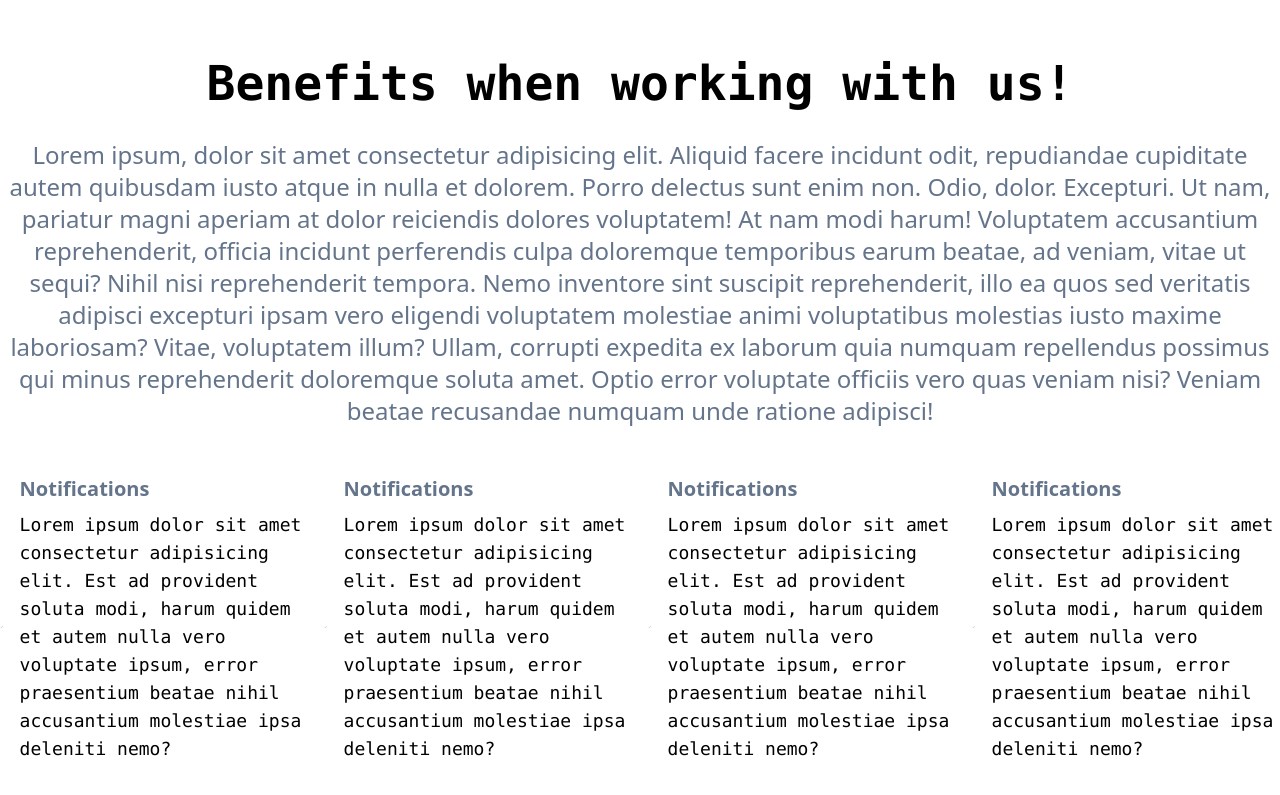
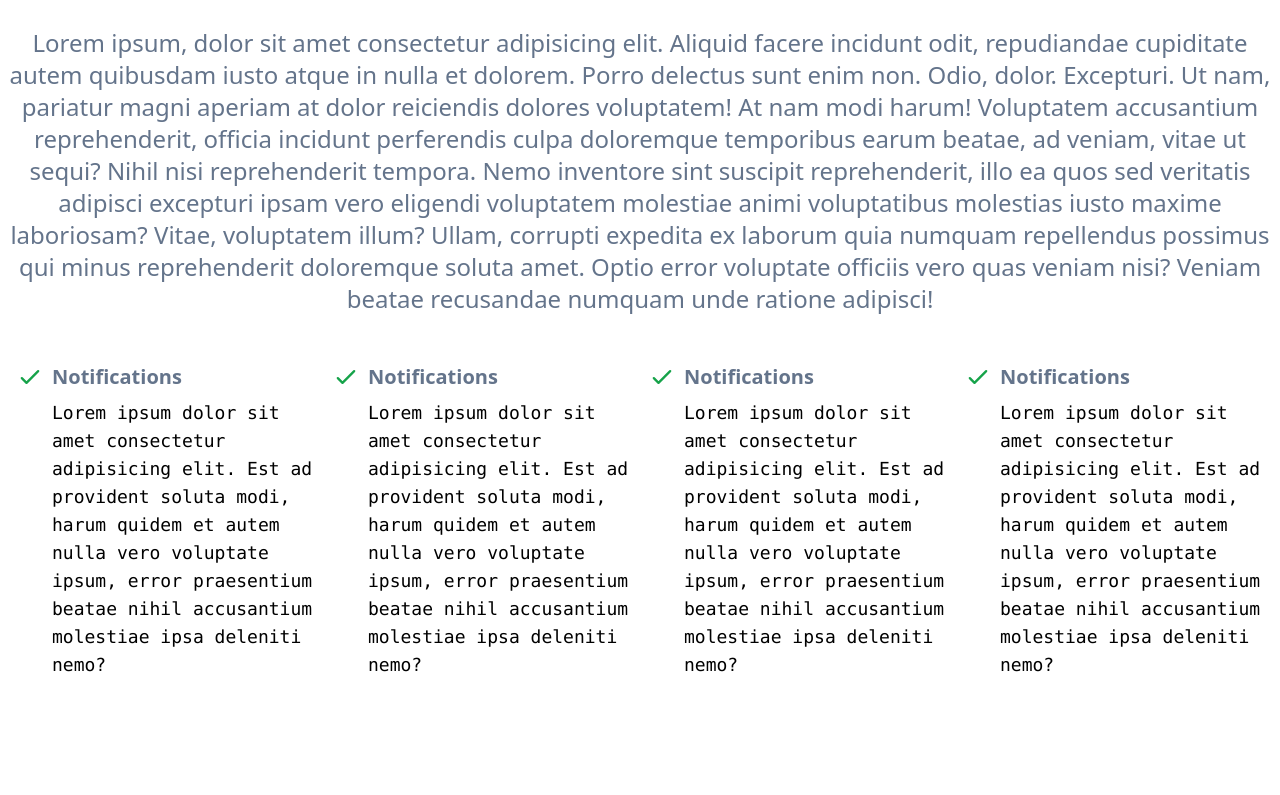
Before and after one commit to franodangelo/Services-SPA, a React (Create React App) app: page / in a window 1280 px wide. Shown: the part 2287-3082 px from the top of the page. Built offline with nearby package versions, Linux system fonts and the light colour scheme; the HTML template or start-up script is replaced by a standard one.

Commit message:
section done

```diff
--- a/src/components/Benefits.jsx
+++ b/src/components/Benefits.jsx
@@ -1,5 +1,4 @@
 import React from 'react';
-
 import { CheckIcon } from '@heroicons/react/outline';
 
 export default function Benefits() {
@@ -12,30 +11,38 @@ export default function Benefits() {
                     Nihil nisi reprehenderit tempora. Nemo inventore sint suscipit reprehenderit, illo ea quos sed veritatis adipisci excepturi ipsam vero eligendi voluptatem molestiae animi voluptatibus molestias iusto maxime laboriosam? Vitae, voluptatem illum?
                     Ullam, corrupti expedita ex laborum quia numquam repellendus possimus qui minus reprehenderit doloremque soluta amet. Optio error voluptate officiis vero quas veniam nisi? Veniam beatae recusandae numquam unde ratione adipisci!</p>
             </div>
-            <section className='grid sm:grid-cols-2 lg:grid-cols-4 gap-4 pt-4'>
+            <section className='grid sm:grid-cols-2 lg:grid-cols-4 px-4 gap-4 pt-4'>
                 <div className='flex'>
-                    <CheckIcon className='w-7 mr-4 text-green-600' />
+                    <div>
+                        <CheckIcon className='w-7 mr-2 text-green-600' />
+                    </div>
                     <div>
                         <h2 className='font-sans font-bold text-xl text-slate-500'>Notifications</h2>
                         <p className='text-lg pt-2 pb-4'>Lorem ipsum dolor sit amet consectetur adipisicing elit. Est ad provident soluta modi, harum quidem et autem nulla vero voluptate ipsum, error praesentium beatae nihil accusantium molestiae ipsa deleniti nemo?</p>
                     </div>
                 </div>
                 <div className='flex'>
-                    <CheckIcon className='w-7 mr-4 text-green-600' />
+                    <div>
+                        <CheckIcon className='w-7 mr-2 text-green-600' />
+                    </div>
                     <div>
                         <h2 className='font-sans font-bold text-xl text-slate-500'>Notifications</h2>
                         <p className='text-lg pt-2 pb-4'>Lorem ipsum dolor sit amet consectetur adipisicing elit. Est ad provident soluta modi, harum quidem et autem nulla vero voluptate ipsum, error praesentium beatae nihil accusantium molestiae ipsa deleniti nemo?</p>
                     </div>
                 </div>
                 <div className='flex'>
-                    <CheckIcon className='w-7 mr-4 text-green-600' />
+                    <div>
+                        <CheckIcon className='w-7 mr-2 text-green-600' />
+                    </div>
                     <div>
                         <h2 className='font-sans font-bold text-xl text-slate-500'>Notifications</h2>
                         <p className='text-lg pt-2 pb-4'>Lorem ipsum dolor sit amet consectetur adipisicing elit. Est ad provident soluta modi, harum quidem et autem nulla vero voluptate ipsum, error praesentium beatae nihil accusantium molestiae ipsa deleniti nemo?</p>
                     </div>
                 </div>
                 <div className='flex'>
-                    <CheckIcon className='w-7 mr-4 text-green-600' />
+                    <div>
+                        <CheckIcon className='w-7 mr-2 text-green-600' />
+                    </div>
                     <div>
                         <h2 className='font-sans font-bold text-xl text-slate-500'>Notifications</h2>
                         <p className='text-lg pt-2 pb-4'>Lorem ipsum dolor sit amet consectetur adipisicing elit. Est ad provident soluta modi, harum quidem et autem nulla vero voluptate ipsum, error praesentium beatae nihil accusantium molestiae ipsa deleniti nemo?</p>
--- a/src/components/Support.jsx
+++ b/src/components/Support.jsx
@@ -1,10 +1,9 @@
 import React from 'react';
-
 import { PhoneIcon, ChipIcon, FingerPrintIcon, ArrowSmRightIcon } from '@heroicons/react/outline';
 
 export default function Support() {
     return (
-        <main className='w-full h-screen mt-24'>
+        <main className='w-full mt-24'>
             <div className='w-full h-[700px] bg-gray-900/90 absolute'>
                 <img className='w-full h-full object-cover mix-blend-overlay' src="" alt="/" />
             </div>
```
